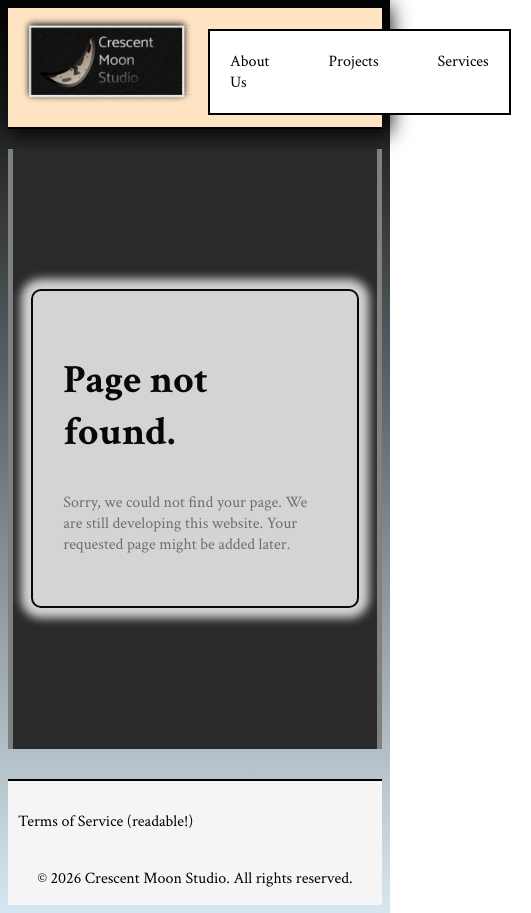
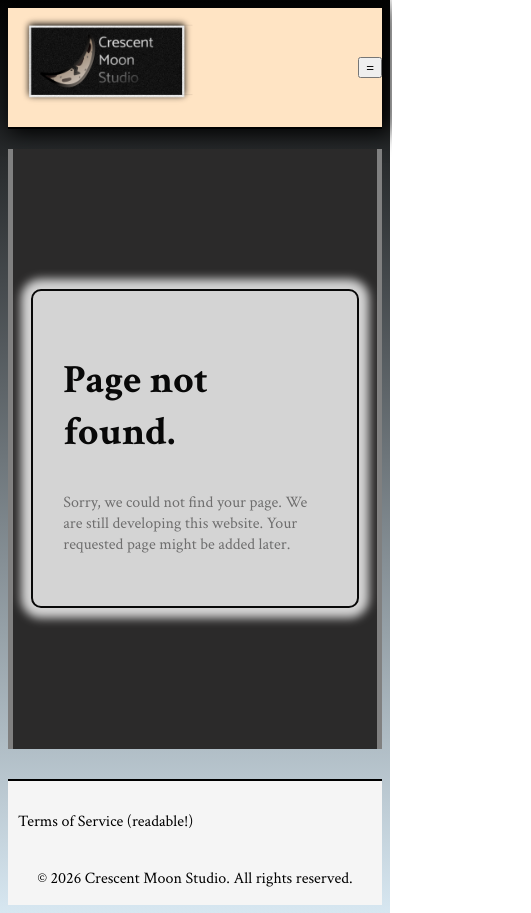
Before and after one commit to ayuubthegreat/CrescentMoonStudioWebsite, a React (Vite) app: page /terms in a window 390 px wide. Shown: the whole page, 531 px wide, since content can reach past the window. Built offline with nearby package versions, Linux system fonts and the light colour scheme.

Commit message:
Your commit message here

```diff
--- a/src/components/Navbar.jsx
+++ b/src/components/Navbar.jsx
@@ -3,18 +3,28 @@ import ButtonBox from "./ButtonBox"
 import "./components.css"
 import Section from "./Section"
 import cmsLogo from "../assets/cmsLogo.png"
+import { useState } from "react"
 
 export default function Navbar() {
     const nav = useNavigate();
+    const [isEnabled, setIsEnabled] = useState(false);
     return (
         <>
         <nav className="navbar">
             <Section children={<>
                 <img className="title-img" onClick={() => {nav('/')}} src={cmsLogo} width={200}></img>
                 </>}></Section>
-            <Section children={<>
+            <Section add_class="navbar-large-display" children={<>
                 <ButtonBox buttonTextArr={["About Us", "Projects", "Services"]} linkArr={["/about", "/projects", "/services"]}></ButtonBox>
                 </>}></Section>
+            <div className="navbar-small-display">
+                <button className="" onClick={(e) => {
+                    setIsEnabled(true);
+                }}>=</button>
+                <div className="navbar-small-display-menu" style={{display: (isEnabled ? "block" : "none")}}>
+                    <ButtonBox buttonTextArr={["About Us", "Projects", "Services"]} linkArr={["/about", "/projects", "/services"]} onClick={() => {setIsEnabled(false)}}></ButtonBox>
+                </div>
+            </div>
         </nav>
         </>
     )
--- a/src/components/components.css
+++ b/src/components/components.css
@@ -120,13 +120,32 @@ a:hover {
 .buttonBox {
    margin-top: 10px;
 }
+.section.navbar-large-display {
+    display: block;
+}
+.navbar-small-display {
+    display: none;
+}
+.navbar-small-display-menu .buttonBox {
+    flex-direction: column;
+    gap: 0vw;
+}
 @media (max-width: 765px) {
+    .section.section.navbar-large-display {
+        display: none;
+    }
     .section.img-section {
         display: none;
+        font-size: small;
     }
-}
+    .navbar-small-display {
+        display: block;
 
-@media (max-width: 800px) {
+    }
+    .navbar-small-display-menu {
+         position: absolute;
+         right: 0vw;
+    }
     .split-section {
         display: block;
     }
--- a/src/pages/home.jsx
+++ b/src/pages/home.jsx
@@ -16,7 +16,7 @@ export default function Home() {
                 </div>
             </Section>
             <Section add_class={"split-section right-split-section"} height={500}>
-                <Section>
+                <Section add_class="img-section">
                      <img className="img" src={kamJumpingUp}/>
                 </Section>
                       <Section height={500} title="Come See Our Uniqueness" description={<><p>We are the House of Variety. <br></br><strong>Want us to prove it? Come see our projects.</strong></p>
@@ -28,7 +28,7 @@ export default function Home() {
                 <ButtonBox buttonTextArr={["Project Schedule"]} linkArr={["/projects/schedule"]}></ButtonBox>
                 <p style={{color: "red", fontSize: 14}}>* Times might not be fully accurate.</p>
                 </>}></Section>
-                <Section>
+                <Section add_class="img-section">
                     <img className="img" src={kamReadingABook} />
                 </Section>
             </Section>
```
